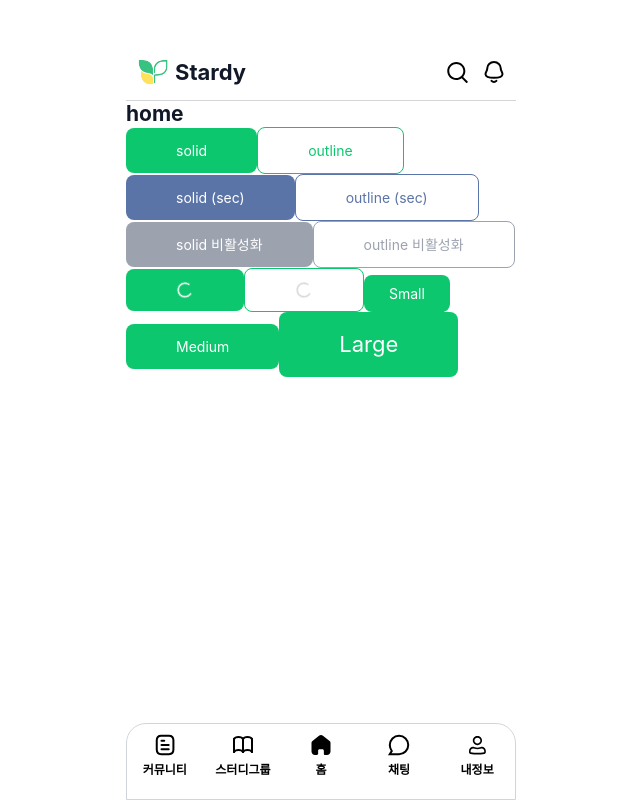
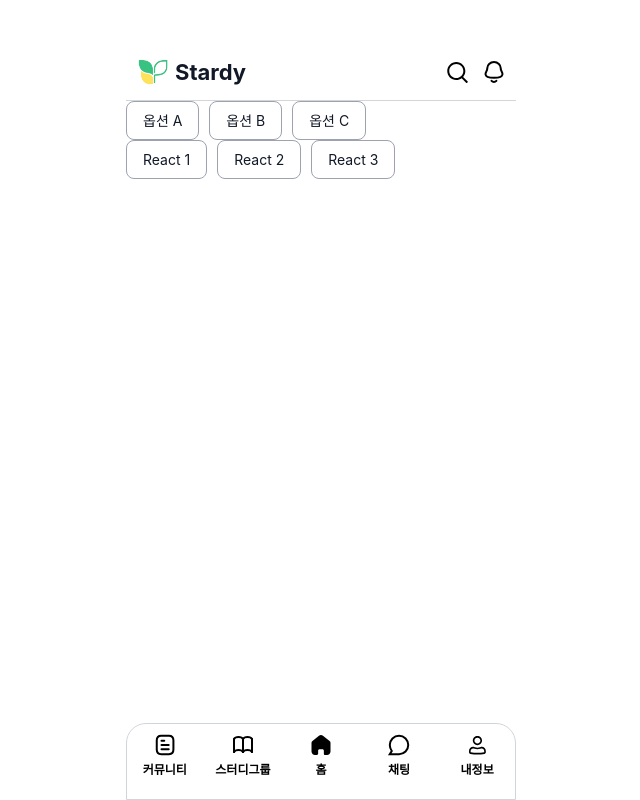
Before and after one commit to St-rdy/Front, a React (Vite) app: page / in a window 1280 px wide. Shown: the whole page, without its empty margins (319-959 px from the left). Built offline with nearby package versions, Linux system fonts and the light colour scheme; a web font is replaced by a local one.

Commit message:
[FRONTEND-20]Select Button

```diff
--- /dev/null
+++ b/src/layouts/selectbutton/SelectButton.module.css
@@ -0,0 +1,70 @@
+@import '/src/styles/index.css';
+
+.hiddenInput {
+  position: absolute;
+  opacity: 0;
+  width: 0;
+  height: 0;
+}
+
+.selectBtn {
+  display: inline-flex;
+  align-items: center;
+  justify-content: center;
+  cursor: pointer;
+  border-radius: 8px;
+  transition: all 0.2s ease;
+  user-select: none;
+  border: 1px solid var(--color-gray-400);
+  background: var(--color-bg-primary);
+}
+
+/* 사이즈 */
+.small {
+  padding: 4px 12px;
+  font-size: var(--font-size-main);
+}
+.medium {
+  padding: 8px 16px;
+  font-size: var(--font-size-main);
+}
+.large {
+  padding: 12px 24px;
+  font-size: var(--font-size-title);
+}
+
+/* 체크 상태 */
+
+/* Solid + Primary/Secondary */
+.hiddenInput:checked + .selectBtn.solid.primary {
+  background: var(--color-primary);
+  color: var(--color-bg-primary);
+  border-color: var(--color-primary);
+}
+.hiddenInput:checked + .selectBtn.solid.secondary {
+  background: var(--color-secondary);
+  color: var(--color-bg-primary);
+  border-color: var(--color-secondary);
+}
+
+/* Outline + Primary/Secondary */
+.hiddenInput:checked + .selectBtn.outline.primary {
+  border: 1px solid var(--color-primary);
+  color: var(--color-primary);
+}
+.hiddenInput:checked + .selectBtn.outline.secondary {
+  border: 1px solid var(--color-secondary);
+  color: var(--color-secondary);
+}
+
+/* 비활성화 */
+.hiddenInput:disabled + .selectBtn {
+  background-color: var(--color-gray-200);
+  color: var(--color-gray-400);
+  border-color: var(--color-gray-300);
+  cursor: not-allowed;
+}
+
+.selectBtn:hover:not(:has(.hiddenInput:disabled)) {
+  filter: brightness(0.9);
+}
--- /dev/null
+++ b/src/layouts/selectbutton/SelectButton.tsx
@@ -0,0 +1,45 @@
+import React, { useId } from 'react'
+import type { SelectButtonProps } from './SelectButton.types'
+import styles from './SelectButton.module.css'
+
+const SelectButton: React.FC<SelectButtonProps> = ({
+  variant = 'solid',
+  color = 'primary',
+  size = 'medium',
+  state = 'active',
+  type = 'checkbox',
+  children,
+  className,
+  id,
+  ...props
+}) => {
+  const generatedId = useId()
+  const inputId = id || generatedId
+  const isDisabled = state === 'inactive'
+
+  return (
+    <div className={styles.wrapper}>
+      <input
+        type={type}
+        id={inputId}
+        className={styles.hiddenInput}
+        disabled={isDisabled}
+        {...props} // 여기서 checked, onChange 등이 전달됨
+      />
+      <label
+        htmlFor={inputId}
+        className={`
+          ${styles.selectBtn}
+          ${styles[variant]}
+          ${styles[color]}
+          ${styles[size]}
+          ${className || ''}
+        `}
+      >
+        {children}
+      </label>
+    </div>
+  )
+}
+
+export default SelectButton
--- a/src/pages/Home.tsx
+++ b/src/pages/Home.tsx
@@ -1,47 +1,32 @@
 import React from 'react'
-import Button from '../layouts/button/Button'
+import SelectButton from '../layouts/selectbutton/SelectButton'
 
 const Home: React.FC = () => {
   return (
     <div className="home-container">
       <section className="section">
-        <h2>home</h2>
-        <Button variant="solid" color="primary" size="medium">
-          solid
-        </Button>
-        <Button variant="outline" color="primary" size="medium">
-          outline
-        </Button>
-
-        <Button variant="solid" color="secondary" size="medium">
-          solid (sec)
-        </Button>
-        <Button variant="outline" color="secondary" size="medium">
-          outline (sec)
-        </Button>
-
-        <Button variant="solid" color="primary" size="medium" state="inactive">
-          solid 비활성화
-        </Button>
-        <Button
-          variant="outline"
-          color="secondary"
-          size="medium"
-          state="inactive"
-        >
-          outline 비활성화
-        </Button>
-
-        <Button variant="solid" color="primary" size="medium" state="loading">
-          solid 비활성화
-        </Button>
-        <Button variant="outline" color="primary" size="medium" state="loading">
-          outline 비활성화
-        </Button>
-
-        <Button size="small">Small</Button>
-        <Button size="medium">Medium</Button>
-        <Button size="large">Large</Button>
+        <div style={{ display: 'flex', gap: '10px' }}>
+          <SelectButton type="radio" name="option" value="A" color="primary">
+            옵션 A
+          </SelectButton>
+          <SelectButton type="radio" name="option" value="B" color="secondary">
+            옵션 B
+          </SelectButton>
+          <SelectButton type="radio" name="option" value="B" color="primary">
+            옵션 C
+          </SelectButton>
+        </div>
+        <div style={{ display: 'flex', gap: '10px' }}>
+          <SelectButton type="checkbox" name="skill" value="react1">
+            React 1
+          </SelectButton>
+          <SelectButton type="checkbox" name="skill" value="react2">
+            React 2
+          </SelectButton>
+          <SelectButton type="checkbox" name="skill" value="react3">
+            React 3
+          </SelectButton>
+        </div>
       </section>
     </div>
   )
```
Also changed, not shown: src/layouts/selectbutton/SelectButton.types.ts (added, +14 -0 lines), src/layouts/selectbutton/index.ts (added, +8 -0 lines), 1 other file (tests, documents, lock files or other folders).
